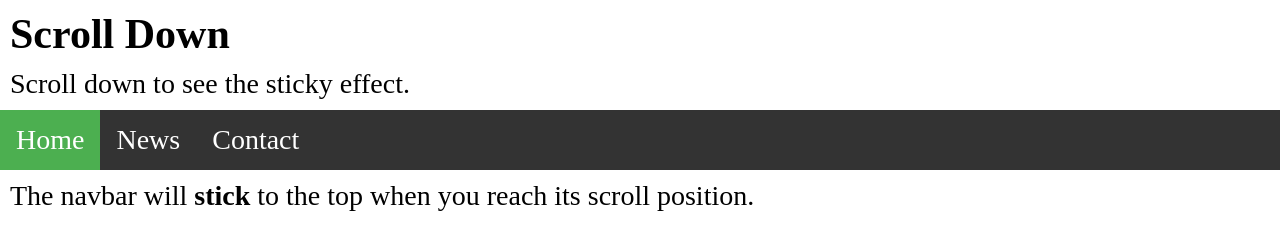
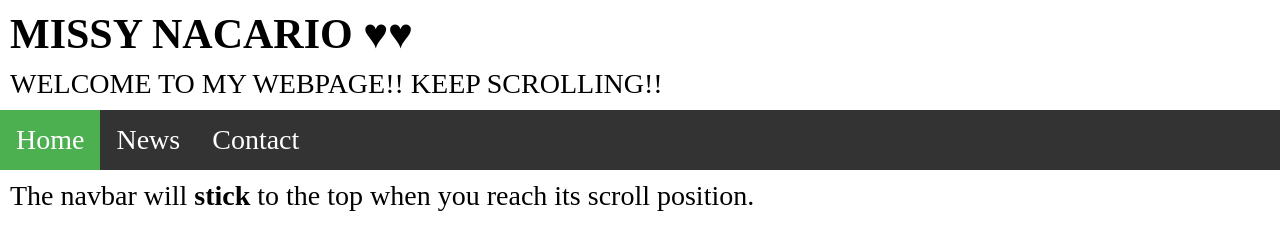
Before and after one commit to nacariomissy/PracticeWeb, a plain HTML site: page index/index.html in a window 1280 px wide. Drawn offline with Linux system fonts and the light colour scheme.

Commit message:
edited index

```diff
--- a/index/index.html
+++ b/index/index.html
@@ -6,8 +6,8 @@
 </head>
 <body>
 
-<h2>Scroll Down</h2>
-<p>Scroll down to see the sticky effect.</p>
+<h2>MISSY NACARIO ♥♥</h2>
+<p>WELCOME TO MY WEBPAGE!! KEEP SCROLLING!!</p>
 
 <ul>
   <li><a class="active" href="index.html">Home</a></li>
```
